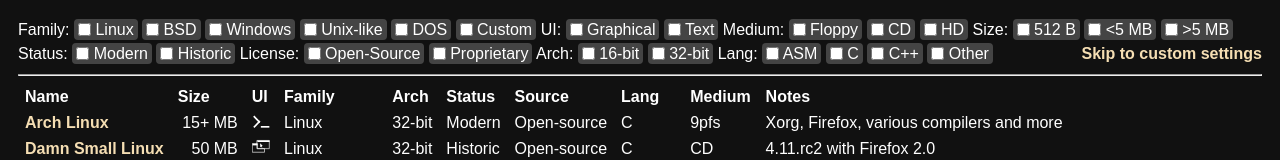
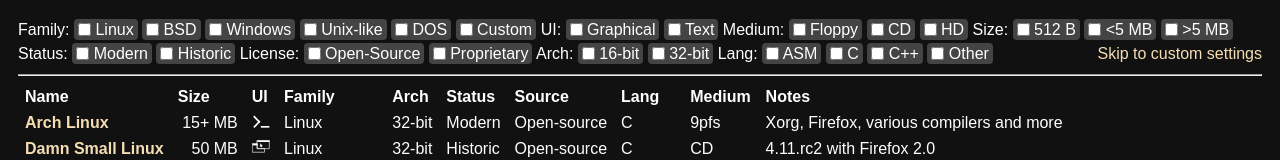
Before and after one commit to CC-David-CC/engine-v86, a website: page index.html in a window 1280 px wide. Shown: the top 160 px of the page. Drawn offline with Linux system fonts and the light colour scheme.

Commit message:
less bold

```diff
--- a/v86.css
+++ b/v86.css
@@ -102,10 +102,8 @@ h4 {
     margin-bottom: 10px;
     outline: 1px solid #555;
 }
-#boot_options a {
-    text-decoration: none;
+#oses a {
     font-weight: bold;
-    font-size: 16px;
 }
 #boot_options td, #boot_options th {
     padding: 1px 7px;
```
